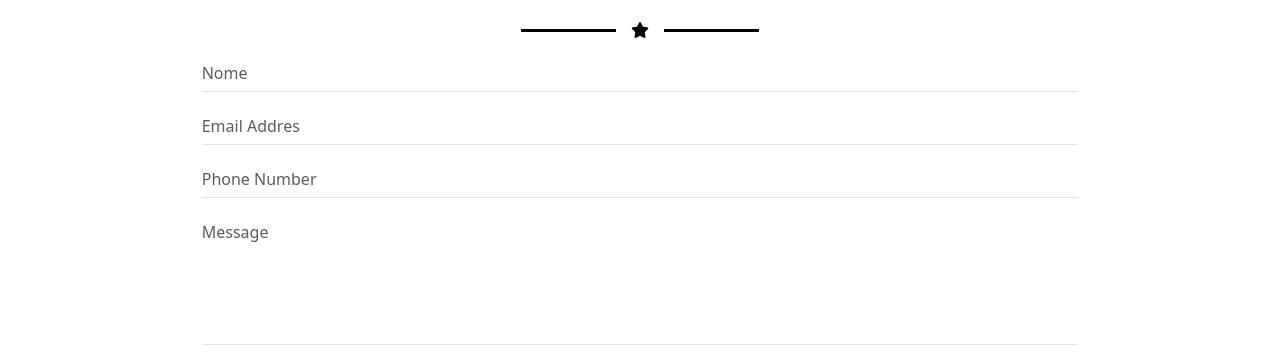
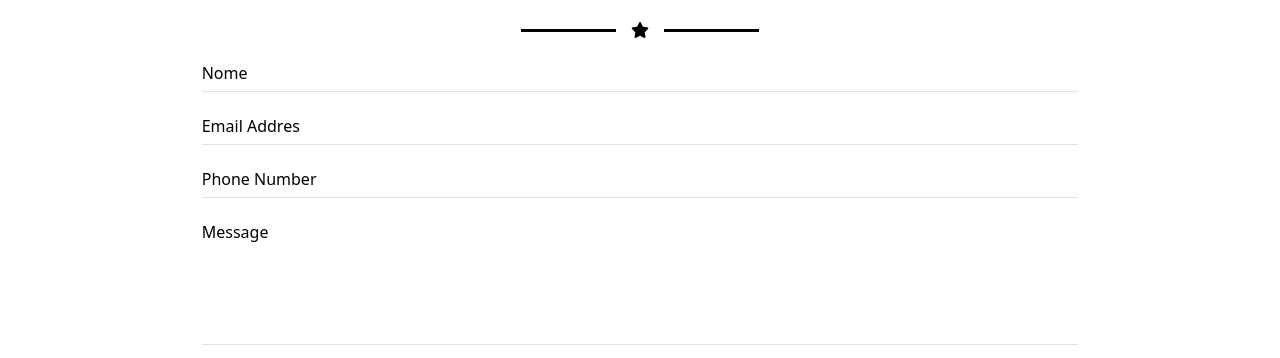
Before and after one commit to RiccardoVoltolina/html-css-bootstrap-freelancer, a plain HTML site: page index.html in a window 1280 px wide. Shown: the part 1691-2049 px from the top of the page. Drawn offline with nearby package versions, Linux system fonts and the light colour scheme.

Commit message:
change placeholder text color

```diff
--- a/index.html
+++ b/index.html
@@ -155,16 +155,16 @@
                         </div>
                         <form class="px-5">
                             <div class="mb-3">
-                                <input type="text" class="ps-0 form-control border-top-0 border-end-0 border-start-0 rounded-0" id="exampleFormControlInput1" placeholder="Nome">
+                                <input type="text" class="ps-0 form-control border-top-0 border-end-0 border-start-0 rounded-0" id="name" placeholder="Nome">
                               </div>
                               <div class="mb-3">
-                                <input type="email" class="ps-0 form-control border-top-0 border-end-0 border-start-0 rounded-0" id="exampleFormControlInput1" placeholder="Email Addres">
+                                <input type="email" class="ps-0 form-control border-top-0 border-end-0 border-start-0 rounded-0" id="email" placeholder="Email Addres">
                               </div>
                               <div class="mb-3">
-                                <input type="number" class="ps-0 form-control border-top-0 border-end-0 border-start-0 rounded-0" id="exampleFormControlInput1" placeholder="Phone Number">
+                                <input type="number" class="ps-0 form-control border-top-0 border-end-0 border-start-0 rounded-0" id="phone_number" placeholder="Phone Number">
                               </div>
                               <div class="mb-3">
-                                <input type="text" class="ps-0 form-control border-top-0 border-end-0 border-start-0 rounded-0 pb_100" id="exampleFormControlInput1" placeholder="Message">
+                                <input type="text" class="ps-0 form-control border-top-0 border-end-0 border-start-0 rounded-0 pb_100" id="message" placeholder="Message">
                               </div>
                         </form>
                         <div class="px-5">
--- a/style/style.css
+++ b/style/style.css
@@ -64,6 +64,23 @@ header {
     background-color: var(--boot-color-primary);
 }
 
+#name::placeholder {
+    color: black;
+}
+
+#email::placeholder {
+    color: black;
+}
+
+#phone_number::placeholder {
+    color: black;
+}
+
+#message::placeholder {
+    color: black;
+}
+
+
 .pb_100 {
     padding-bottom: 100px;
 }
```
